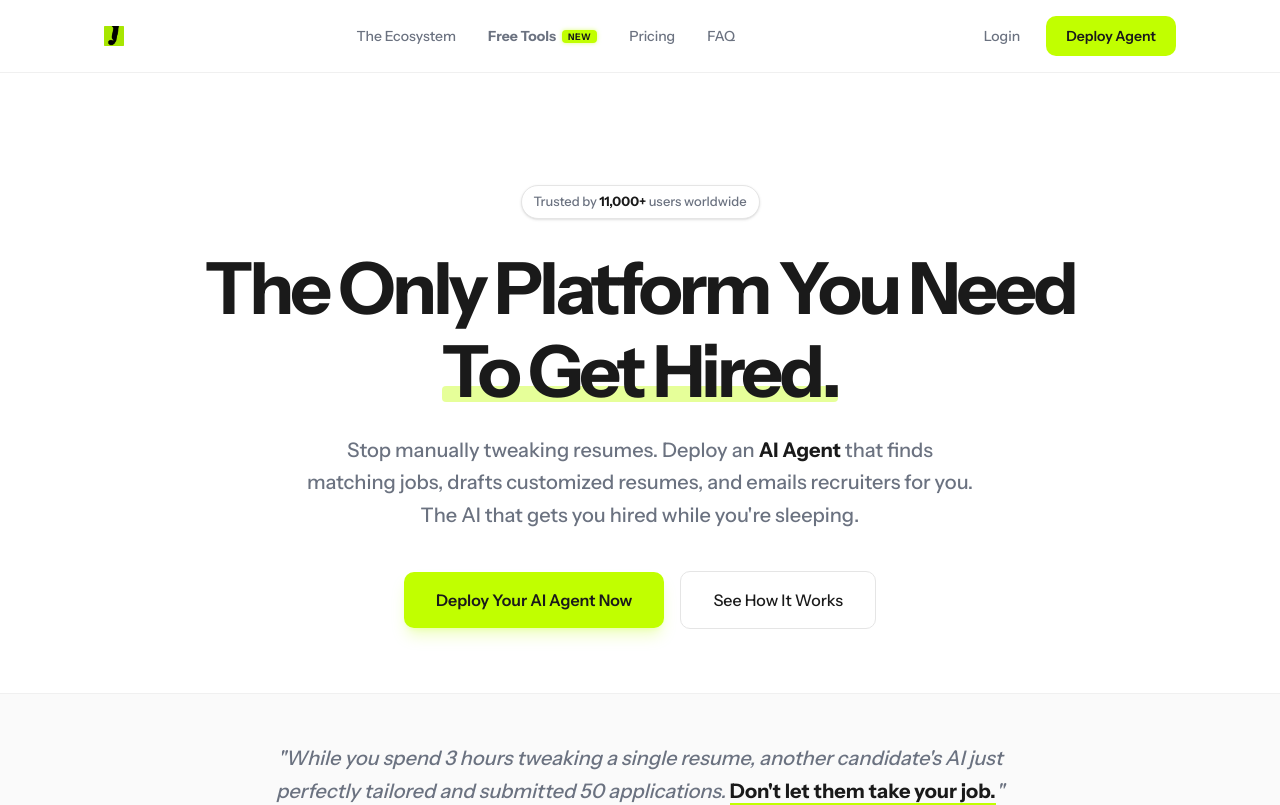
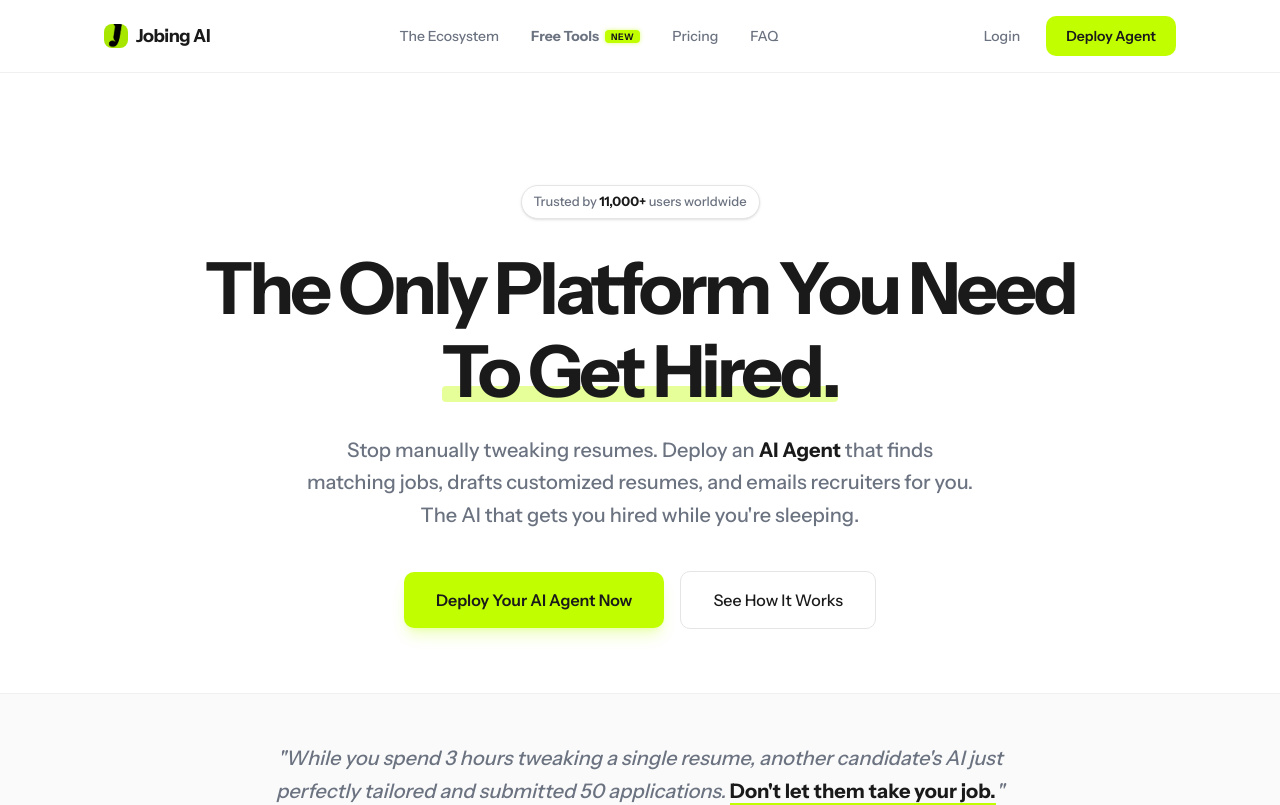
Before and after one commit to srinivasgogula02/jobing, a Next.js app: page / in a window 1280 px wide. Shown: the top 805 px of the page. Built offline with nearby package versions, Linux system fonts and the light colour scheme; no server answers; what dodopayments would draw is missing.

Commit message:
fix: add back 'Jobing AI' text, increase logo size, and add curved corners to logo

```diff
--- a/src/app/page.tsx
+++ b/src/app/page.tsx
@@ -51,15 +51,18 @@ export default async function Home() {
       {/* ─────── Nav ─────── */}
       <nav className="sticky top-0 z-50 bg-white/90 backdrop-blur-md border-b border-[#f0f0f0]">
         <div className="max-w-6xl mx-auto flex justify-between items-center px-5 md:px-10 py-4">
-          <Link href="/" className="text-lg font-extrabold text-[#1a1a1a] tracking-tight flex items-center gap-3">
+          <Link href="/" className="text-lg font-extrabold text-[#1a1a1a] tracking-tight flex items-center gap-2">
+            <div className="rounded-lg overflow-hidden">
               <Image
                 src="/logo.png"
                 alt="Jobing AI"
                 width={52}
                 height={20}
-              className="object-contain h-5 w-auto"
+                className="object-contain h-6 w-auto"
                 priority
               />
+            </div>
+            Jobing AI
           </Link>
           <div className="hidden md:flex items-center gap-8 text-sm font-medium text-[#6b7280]">
             <a href="#ecosystem" className="hover:text-[#1a1a1a] transition-colors">The Ecosystem</a>
@@ -455,7 +458,8 @@ export default async function Home() {
       <footer className="py-10 px-5 border-t border-[#f0f0f0] bg-white">
         <div className="max-w-5xl mx-auto">
           <div className="flex flex-col md:flex-row items-center justify-between gap-6">
-            <Link href="/" className="flex items-center gap-3">
+            <Link href="/" className="flex items-center gap-2">
+              <div className="rounded-lg overflow-hidden">
                 <Image
                   src="/logo.png"
                   alt="Jobing AI"
@@ -463,6 +467,8 @@ export default async function Home() {
                   height={20}
                   className="object-contain h-5 w-auto"
                 />
+              </div>
+              <span className="font-extrabold text-[#1a1a1a] text-lg">Jobing AI</span>
             </Link>
             <div className="flex flex-wrap items-center justify-center gap-x-8 gap-y-3 text-sm font-medium text-[#6b7280]">
               <a href="#ecosystem" className="hover:text-[#1a1a1a] transition-colors">The Ecosystem</a>
```
Lines whose indentation alone changed are shown as unchanged.
